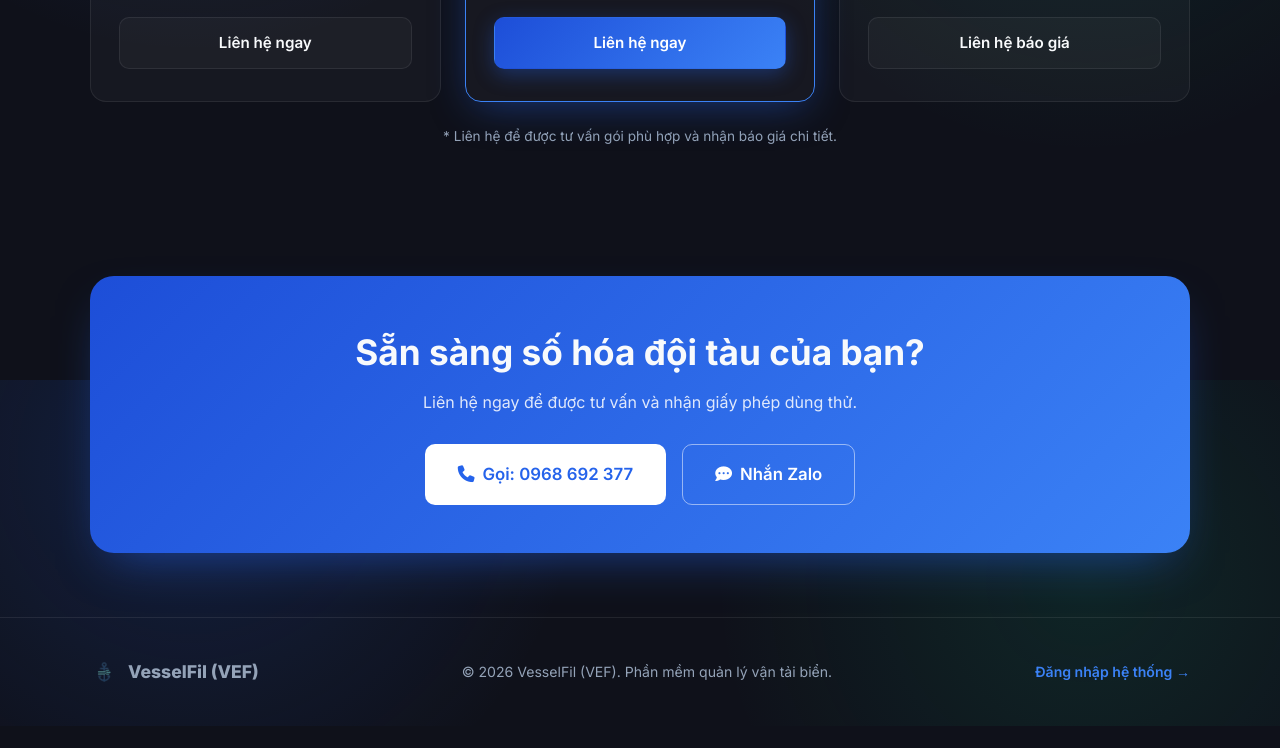
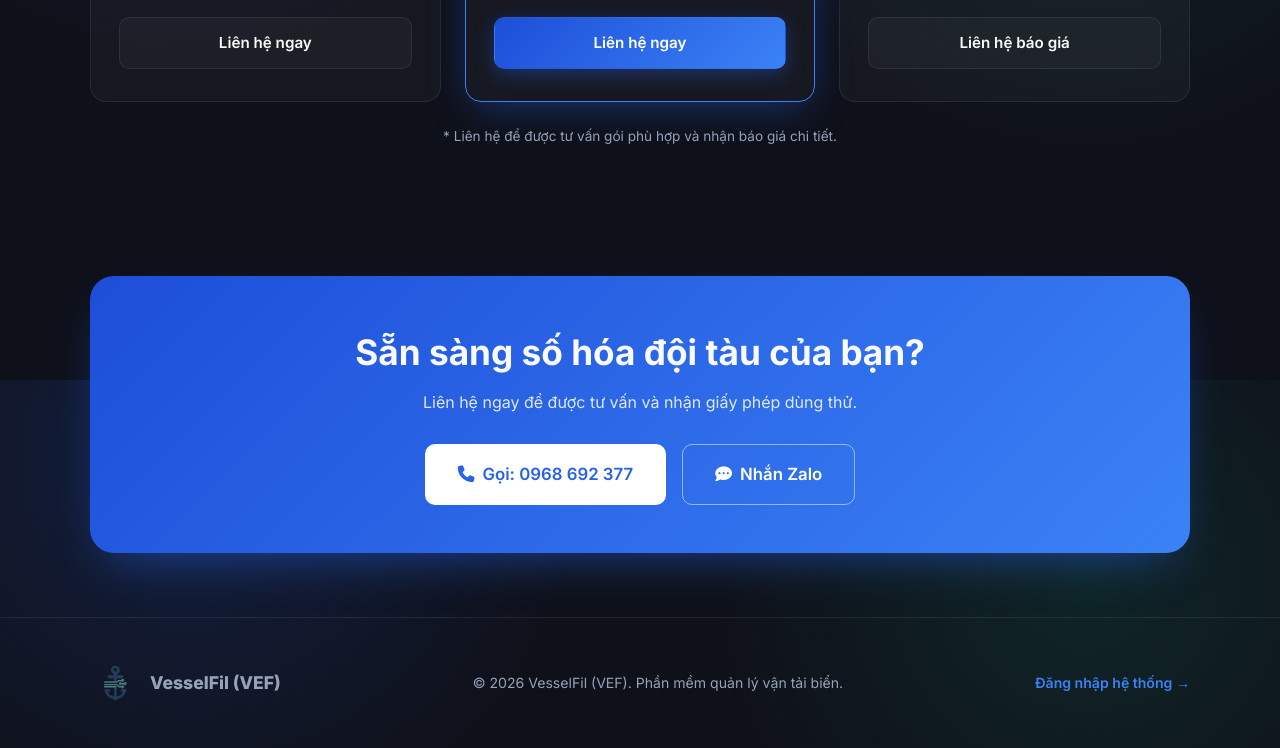
Before and after one commit to DUCDT3006/shipmanage-pro, a website: page index.html in a window 1280 px wide. Shown: the part 2020-2768 px from the top of the page. Before the commit the page ends 2746 px from the top, so only its background shows below. Drawn offline with Linux system fonts and the light colour scheme.

Commit message:
Phong to logo len 1.8 lan o Landing page, App va trang dang nhap

```diff
--- a/app/css/style.css
+++ b/app/css/style.css
@@ -154,8 +154,8 @@ a:hover {
 }
 
 .logo-img-wrapper {
-    width: 32px;
-    height: 32px;
+    width: 58px;
+    height: 58px;
     display: flex;
     align-items: center;
     justify-content: center;
--- a/app/js/firebase.js
+++ b/app/js/firebase.js
@@ -661,7 +661,7 @@ function injectLoginOverlay() {
     <div style="background:rgba(17,24,39,0.85);backdrop-filter:blur(16px);border:1px solid rgba(255,255,255,0.08);border-radius:20px;padding:2.5rem;width:90%;max-width:400px;box-shadow:0 20px 50px rgba(0,0,0,0.5);">
       <div style="text-align:center;margin-bottom:1.5rem;">
         <div style="display:flex;justify-content:center;margin-bottom:0.8rem;">
-          <div style="width:64px;height:64px;display:flex;align-items:center;justify-content:center;overflow:hidden;">
+          <div style="width:115px;height:115px;display:flex;align-items:center;justify-content:center;overflow:hidden;">
             <img src="logo.png" alt="VesselFil Logo" style="width:100%;height:100%;object-fit:contain;">
           </div>
         </div>
--- a/index.html
+++ b/index.html
@@ -64,8 +64,8 @@
         .nav-inner { display: flex; align-items: center; justify-content: space-between; height: 68px; }
         .logo { display: flex; align-items: center; gap: 10px; font-weight: 800; font-size: 1.25rem; }
         .logo-img-wrapper {
-            width: 32px;
-            height: 32px;
+            width: 58px;
+            height: 58px;
             display: flex;
             align-items: center;
             justify-content: center;
@@ -288,7 +288,7 @@
     <footer>
         <div class="container footer-inner">
             <div class="logo" style="font-size:1.1rem;">
-                <div class="logo-img-wrapper" style="width: 28px; height: 28px;">
+                <div class="logo-img-wrapper" style="width: 50px; height: 50px;">
                     <img src="logo.png" alt="VesselFil Logo">
                 </div>
                 VesselFil (VEF)
```
